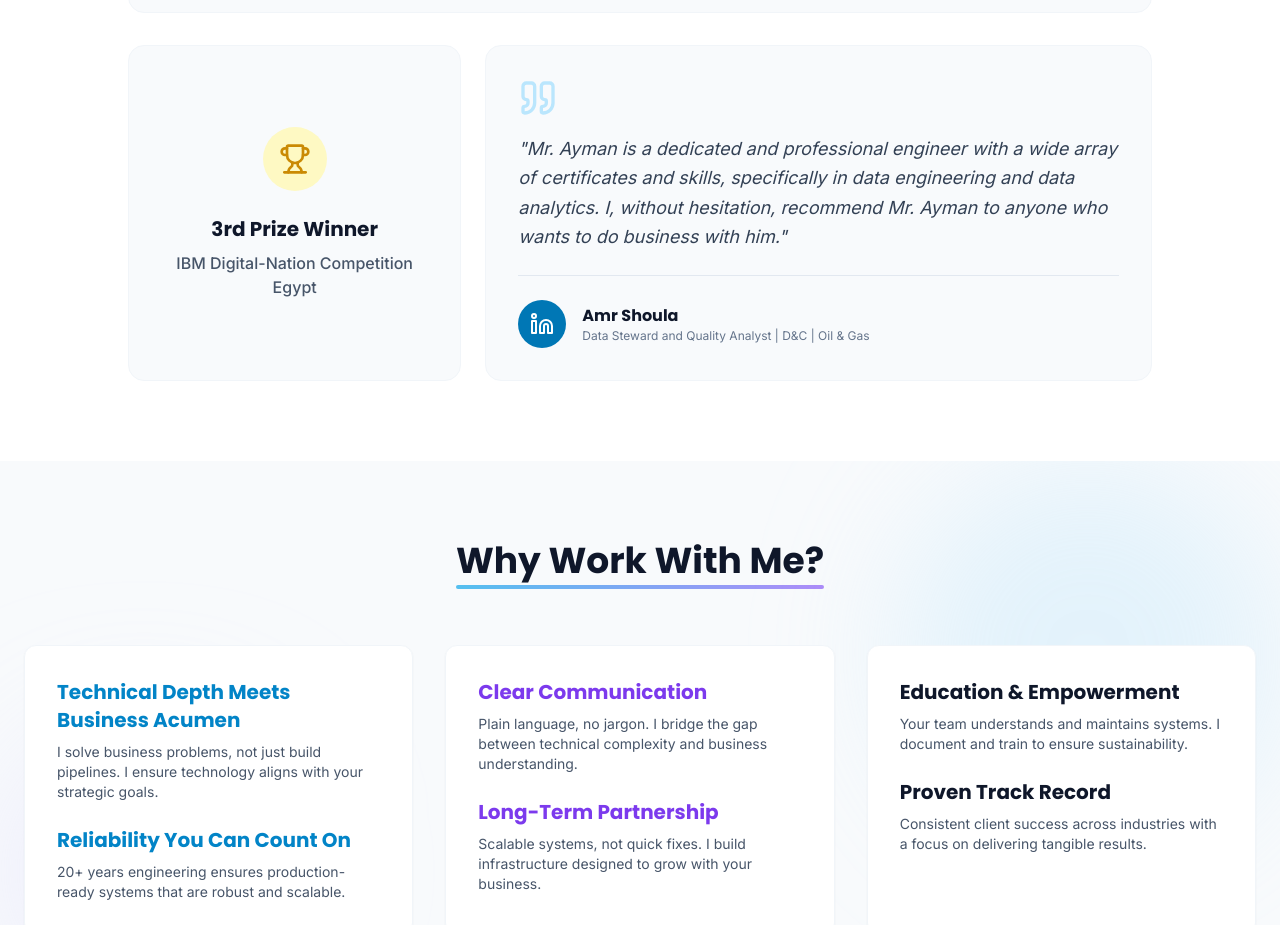
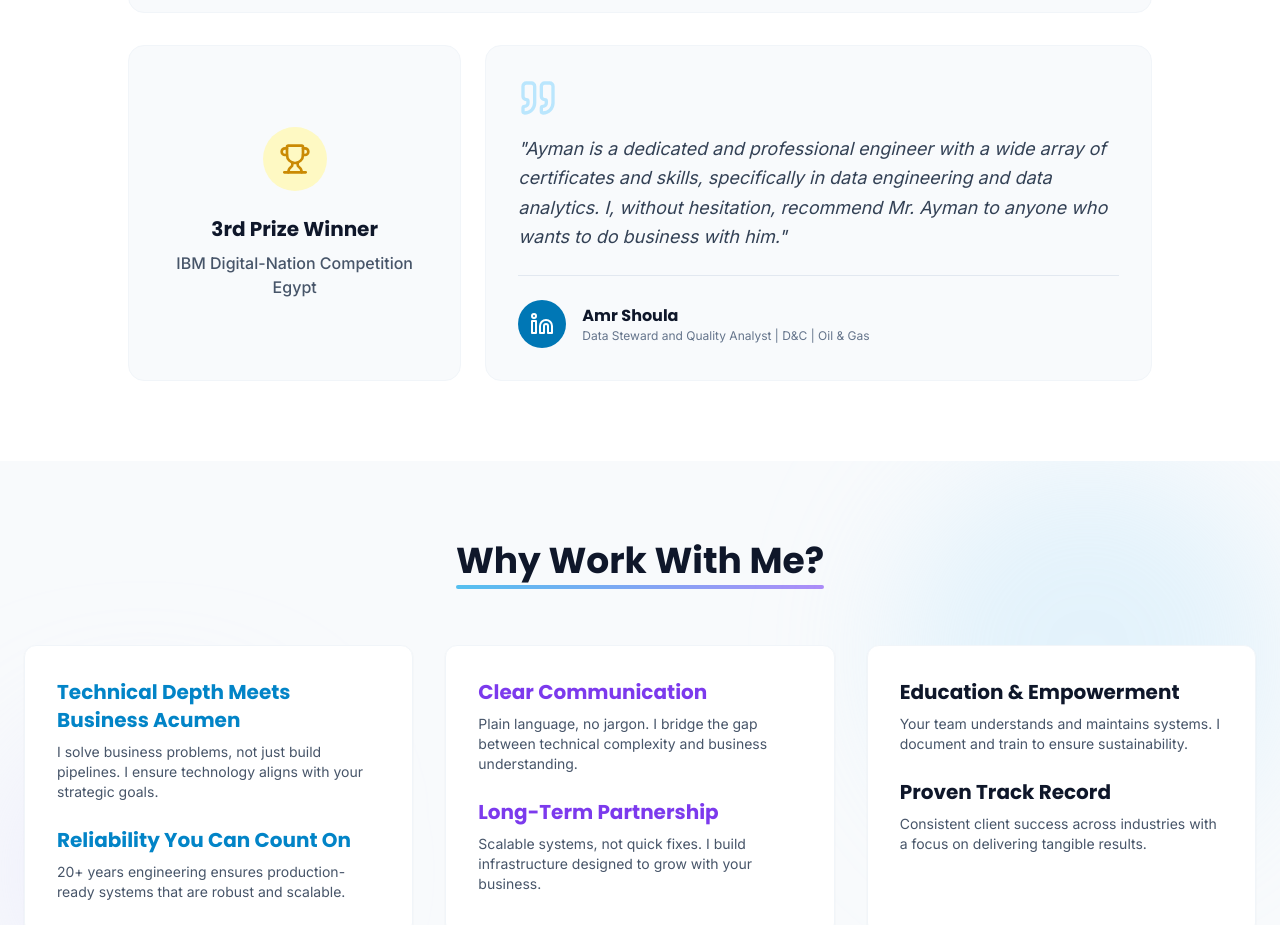
Before and after one commit to aymanibrahim/portfolio, a React (Vite) app: page / in a window 1280 px wide. Shown: the part 7100-8025 px from the top of the page. Built offline with nearby package versions, Linux system fonts and the light colour scheme.

Commit message:
Modify Achievements

```diff
--- a/components/Achievements.tsx
+++ b/components/Achievements.tsx
@@ -117,7 +117,7 @@ const Achievements: React.FC = () => {
 
               <blockquote className="flex-1">
                 <p className="text-slate-700 dark:text-slate-300 text-lg italic leading-relaxed mb-6">
-                  "Mr. Ayman is a dedicated and professional engineer with a
+                  "Ayman is a dedicated and professional engineer with a
                   wide array of certificates and skills, specifically in data
                   engineering and data analytics. I, without hesitation,
                   recommend Mr. Ayman to anyone who wants to do business with
```
